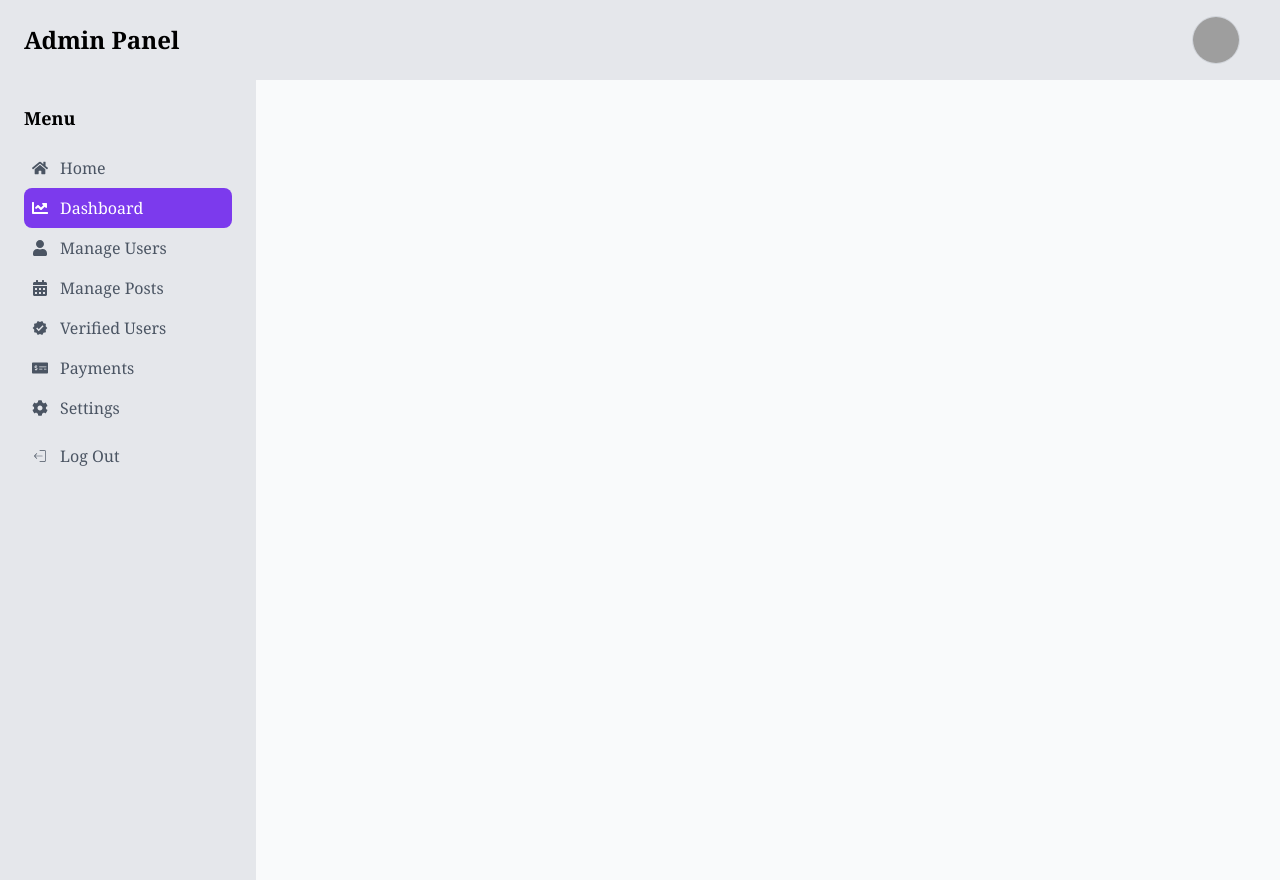
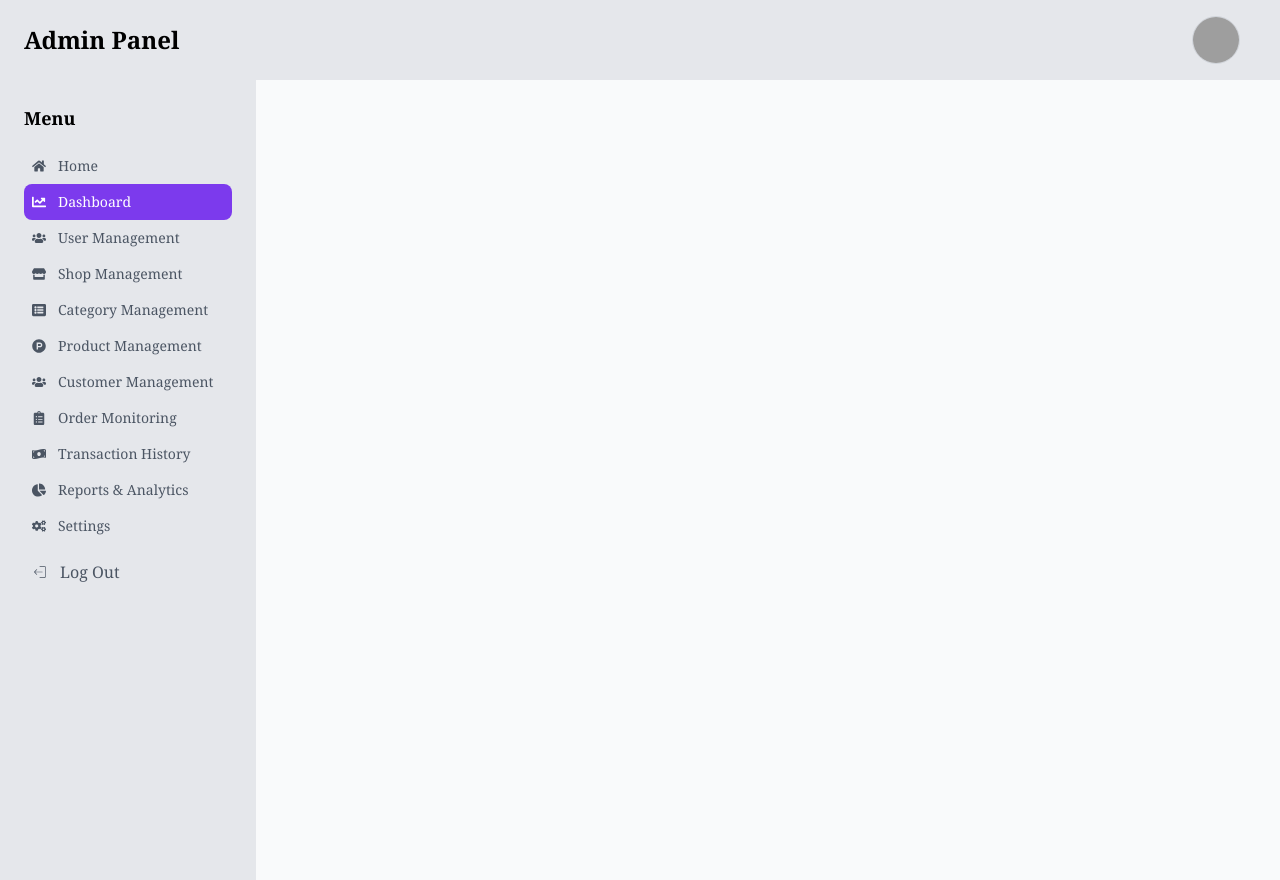
Before and after one commit to Kamrulthedev/Buy-Nest, a React (Vite) app: page /admin in a window 1280 px wide. Built offline with nearby package versions, Linux system fonts and the light colour scheme; grey boxes are pictures that could not be loaded.

Commit message:
Update-Admin-Navber-commit

```diff
--- a/src/pages/Admin/AdminNavber.tsx
+++ b/src/pages/Admin/AdminNavber.tsx
@@ -3,13 +3,16 @@ import {
     FaBars,
     FaTimes,
     FaChartLine,
-    FaUser,
-    FaCalendarAlt,
     FaHome,
-    FaMoneyCheckAlt,
-    FaCog,
+    FaProductHunt,
+    FaClipboardList,
+    FaUsers,
+    FaMoneyBillWave,
+    FaCogs,
+    FaStore,
+    FaListAlt,
+    FaChartPie,
 } from "react-icons/fa";
-import { MdVerified } from "react-icons/md";
 import { CiLogout } from "react-icons/ci";
 import { Link, Outlet } from "react-router-dom";
 
@@ -69,17 +72,21 @@ const AdminLayout = () => {
                 md:relative md:translate-x-0 transition-transform duration-300 ease-in-out`}
             >
                 <h2 className="text-lg font-semibold mb-4">Menu</h2>
-                <ul className="space-y-2 ">
+                <ul className="space-y-2">
                     {[
                         { name: "Home", icon: <FaHome />, path: "/" },
                         { name: "Dashboard", icon: <FaChartLine />, path: "/admin/adminDashboard" },
-                        { name: "Manage Users", icon: <FaUser />, path: "/admin/users" },
-                        { name: "Manage Posts", icon: <FaCalendarAlt />, path: "/admin/posts" },
-                        { name: "Verified Users", icon: <MdVerified />, path: "/admin/verifiedUsers" },
-                        { name: "Payments", icon: <FaMoneyCheckAlt />, path: "/admin/payments" },
-                        { name: "Settings", icon: <FaCog />, path: "/admin/settings" },
+                        { name: "User Management", icon: <FaUsers />, path: "/admin/customers" },
+                        { name: "Shop Management", icon: <FaStore />, path: "/admin/shops" },
+                        { name: "Category Management", icon: <FaListAlt />, path: "/admin/categories" },
+                        { name: "Product Management", icon: <FaProductHunt />, path: "/admin/products" },
+                        { name: "Customer Management", icon: <FaUsers />, path: "/admin/customers" },
+                        { name: "Order Monitoring", icon: <FaClipboardList />, path: "/admin/orders" },
+                        { name: "Transaction History", icon: <FaMoneyBillWave />, path: "/admin/payments" },
+                        { name: "Reports & Analytics", icon: <FaChartPie />, path: "/admin/reports" },
+                        { name: "Settings", icon: <FaCogs />, path: "/admin/settings" },
                     ].map((menu) => (
-                        <Link to={menu.path} key={menu.name}>
+                        <Link className="text-sm" to={menu.path} key={menu.name}>
                             <li
                                 className={`flex items-center text-gray-600 hover:text-black transition hover:bg-violet-600 rounded-lg p-2
                                 ${selectedItem === menu.name ? "bg-violet-600 text-white" : ""}`}
@@ -131,7 +138,7 @@ const AdminLayout = () => {
                         onClick={toggleDropdown}
                     />
                     {isDropdownOpen && (
-                        <div className="absolute right-0 mt-2 w-48 bg-gray-100 shadow-lg rounded-md z-10 p-4">
+                        <div className="absolute right-0 mt-2 w-48 bg-gray-100 shadow-lg rounded-md z-10 p-4 animate__animated animate__zoomIn">
                             <ul>
                                 <li>
                                     <button
```
